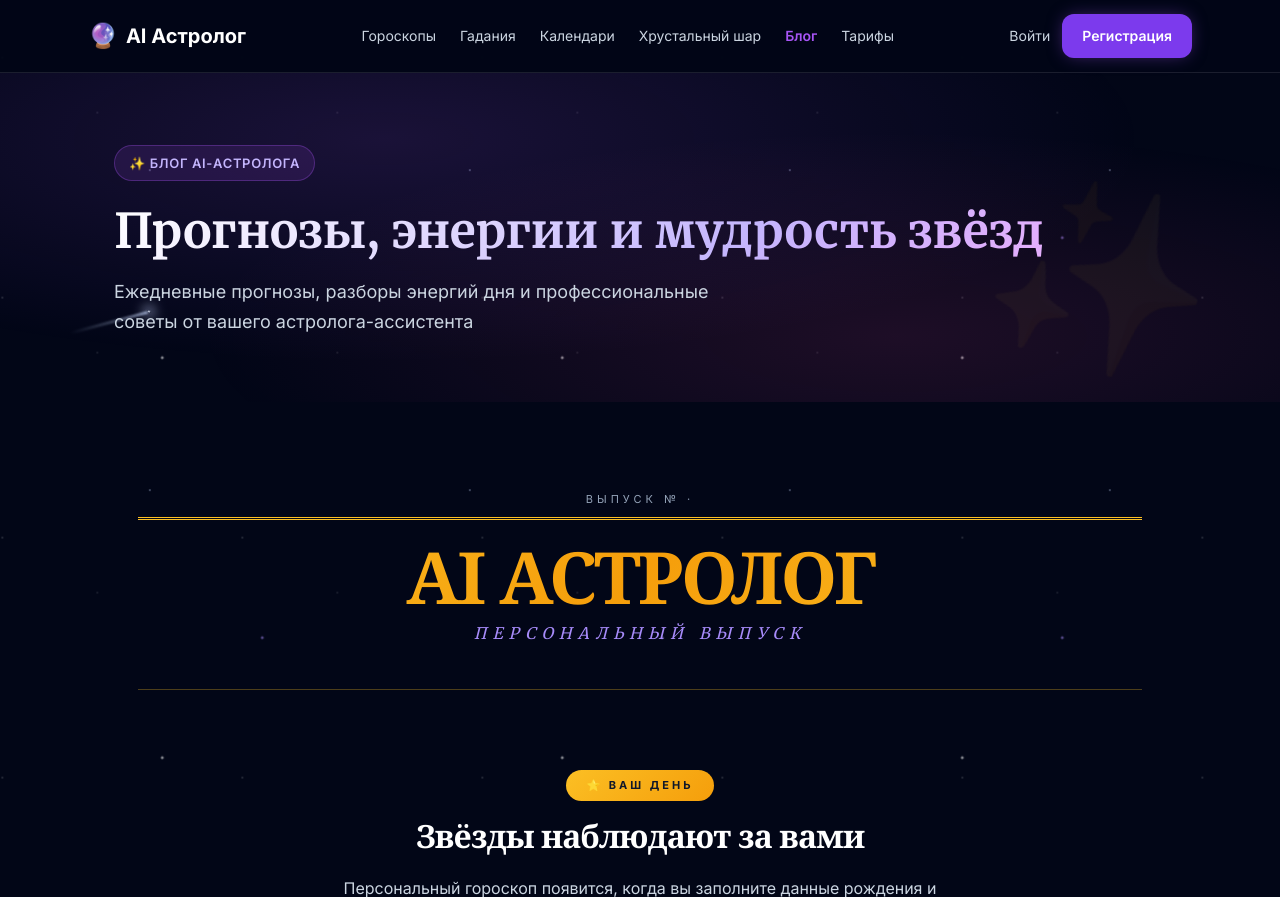
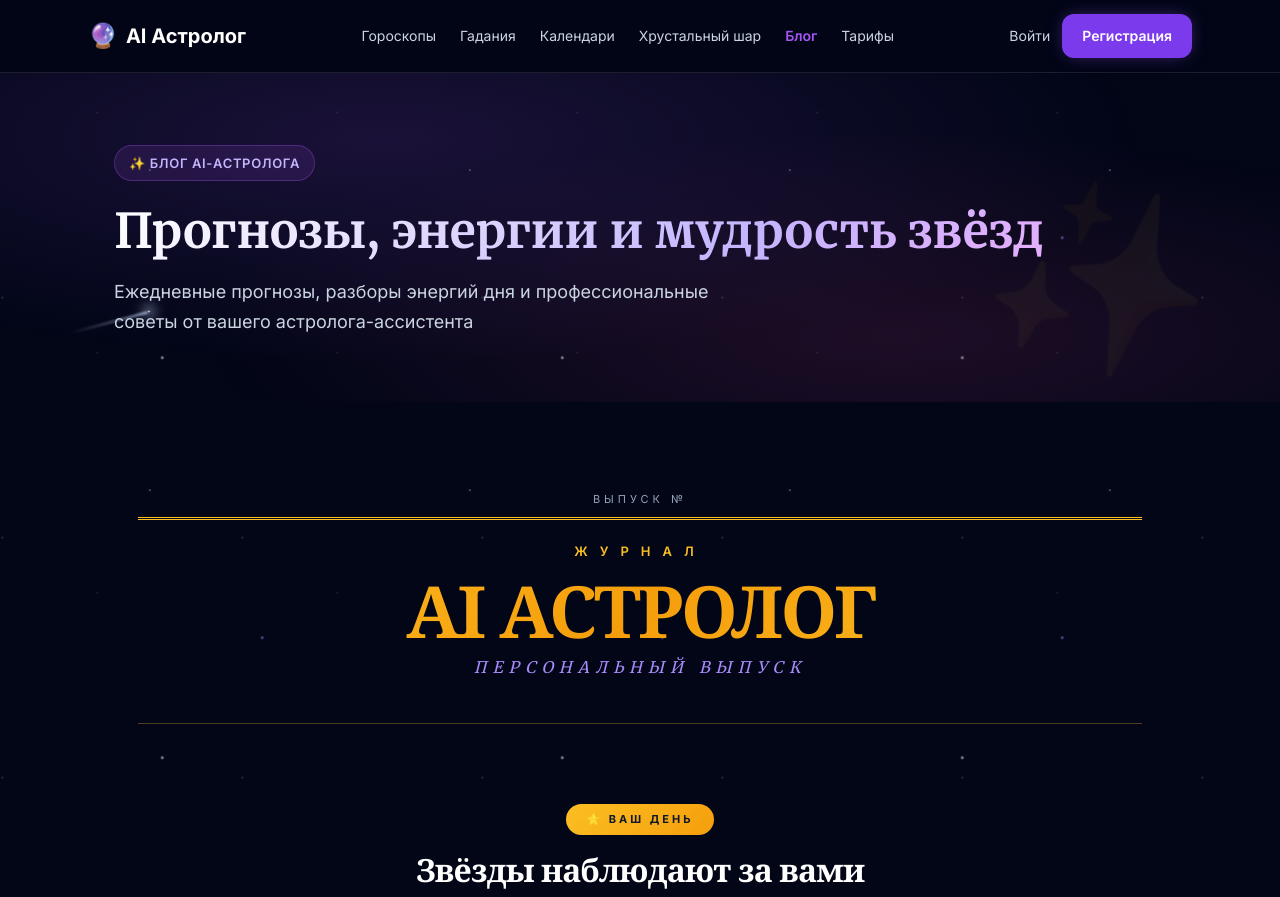
Before and after one commit to kmvlive/ai-astrolog1, a Laravel app: template backend/resources/views/magazine/show.blade.php in a window 1280 px wide. Shown: the top 897 px of the page. Run offline with Laravel 12, Linux system fonts and the light colour scheme; the template is opened without the code that fills it, so the values that code supplies are empty; parts of the project's set-up code (start-up, migrations or seed data) failed here and were passed over; some libraries are stand-ins or nearby versions.

Commit message:
fix(magazine): masthead tweaks - no date in folio, 'Журнал' kicker above title

```diff
--- a/backend/resources/views/magazine/show.blade.php
+++ b/backend/resources/views/magazine/show.blade.php
@@ -36,6 +36,15 @@
     border-bottom: 1px solid rgba(251, 191, 36, 0.3);
     margin-bottom: 40px;
     position: relative;
+}
+
+.journal-kicker {
+    font-size: 13px;
+    letter-spacing: 12px;
+    text-transform: uppercase;
+    color: #fbbf24;
+    font-weight: 600;
+    margin-bottom: 12px;
 }
 
 .journal-title {
@@ -541,11 +550,12 @@
 <div class="journal-page">
     {{-- Мелкий верхний колонтитул --}}
     <div class="journal-masthead-small">
-        Выпуск №{{ $issue->id }} · {{ $issue->issue_date->translatedFormat('d F Y') }}
+        Выпуск №{{ $issue->id }}
     </div>
 
     {{-- Masthead --}}
     <div class="journal-masthead">
+        <div class="journal-kicker">Журнал</div>
         <h1 class="journal-title">AI АСТРОЛОГ</h1>
         <div class="journal-subtitle">Персональный выпуск</div>
         <div class="journal-meta">
```
